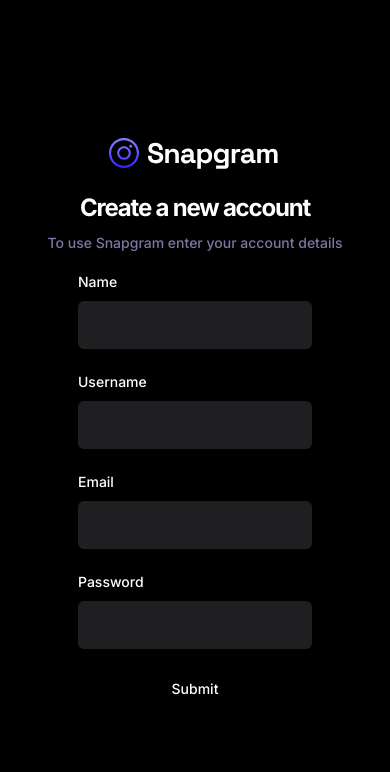
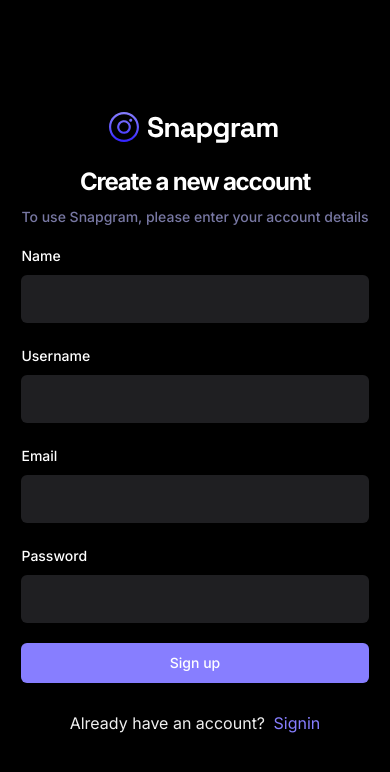
Before and after one commit to pinky-banik/Social-Media-jm, a React (Vite) app: page /sign-up in a window 390 px wide. Shown: the top 772 px of the page. Built offline with nearby package versions, Linux system fonts and the light colour scheme.

Commit message:
adding loading button

```diff
--- a/src/_auth/forms/SignupForm.tsx
+++ b/src/_auth/forms/SignupForm.tsx
@@ -12,10 +12,14 @@ import {
 } from "@/components/ui/form"
 import { Input } from "@/components/ui/input"
 import { SignupValidation } from "@/lib/validation";
+import Loader from "@/components/shared/Loader";
+import { Link } from "react-router-dom";
 
 
 
 const SignupForm = () => {
+
+    const isLoding = false;
 
     // 1. Define your form.
     const form = useForm<z.infer<typeof SignupValidation>>({
@@ -40,9 +44,8 @@ const SignupForm = () => {
             <div className="sw:w-420 flex-center flex-col">
                 <img src="/assets/images/logo.svg" alt="logo" />
                 <h2 className="h3-bold md:h2-bold pt-5 sm:pt-12">Create a new account</h2>
-                <p className="text-light-3 small-medium md:base-regular mt-2">To use Snapgram enter your account details</p>
-            </div>
-            <form onSubmit={form.handleSubmit(onSubmit)} className="flex flex-col gap-5  mt-4">
+                <p className="text-light-3 small-medium md:base-regular mt-2">To use Snapgram, please enter your account details</p>
+                <form onSubmit={form.handleSubmit(onSubmit)} className="flex flex-col gap-5 w-full  mt-4">
                 <FormField
                     control={form.control}
                     name="name"
@@ -50,7 +53,7 @@ const SignupForm = () => {
                         <FormItem>
                             <FormLabel>Name</FormLabel>
                             <FormControl>
-                                <Input type="text"  className="shad-input" {...field} />
+                                <Input type="text" className="shad-input" {...field} />
                             </FormControl>
                             <FormMessage />
                         </FormItem>
@@ -63,7 +66,7 @@ const SignupForm = () => {
                         <FormItem>
                             <FormLabel>Username</FormLabel>
                             <FormControl>
-                                <Input type="text"  className="shad-input" {...field} />
+                                <Input type="text" className="shad-input" {...field} />
                             </FormControl>
                             <FormMessage />
                         </FormItem>
@@ -76,7 +79,7 @@ const SignupForm = () => {
                         <FormItem>
                             <FormLabel>Email</FormLabel>
                             <FormControl>
-                                <Input type="text"  className="shad-input" {...field} />
+                                <Input type="text" className="shad-input" {...field} />
                             </FormControl>
                             <FormMessage />
                         </FormItem>
@@ -89,14 +92,26 @@ const SignupForm = () => {
                         <FormItem>
                             <FormLabel>Password</FormLabel>
                             <FormControl>
-                                <Input type="text"  className="shad-input" {...field} />
+                                <Input type="text" className="shad-input" {...field} />
                             </FormControl>
                             <FormMessage />
                         </FormItem>
                     )}
                 />
-                <Button type="submit">Submit</Button>
+                <Button className="shad-button_primary" type="submit">
+                    {
+                        isLoding? (
+                        <div className="flex-center gap-2 ">
+                            <Loader/> Loading...
+                        </div>
+                        ) : "Sign up"
+                    }
+                </Button>
+                <p className="text-small-regular text-light-2 text-center mt-2">
+                    Already have an account?  <Link className="text-primary-500 text-small-semibold ml-1" to="/sign-in">Signin</Link>
+                </p>
             </form>
+            </div>
         </Form>
 
     );
--- /dev/null
+++ b/src/components/shared/Loader.tsx
@@ -0,0 +1,15 @@
+
+const Loader = () => {
+    return (
+        <div className="flex-center w-full">
+            <img
+            width="24"
+            height="24"
+            src="/assets/icons/loader.svg"
+            alt=""
+            />
+        </div>
+    );
+};
+
+export default Loader;
```
